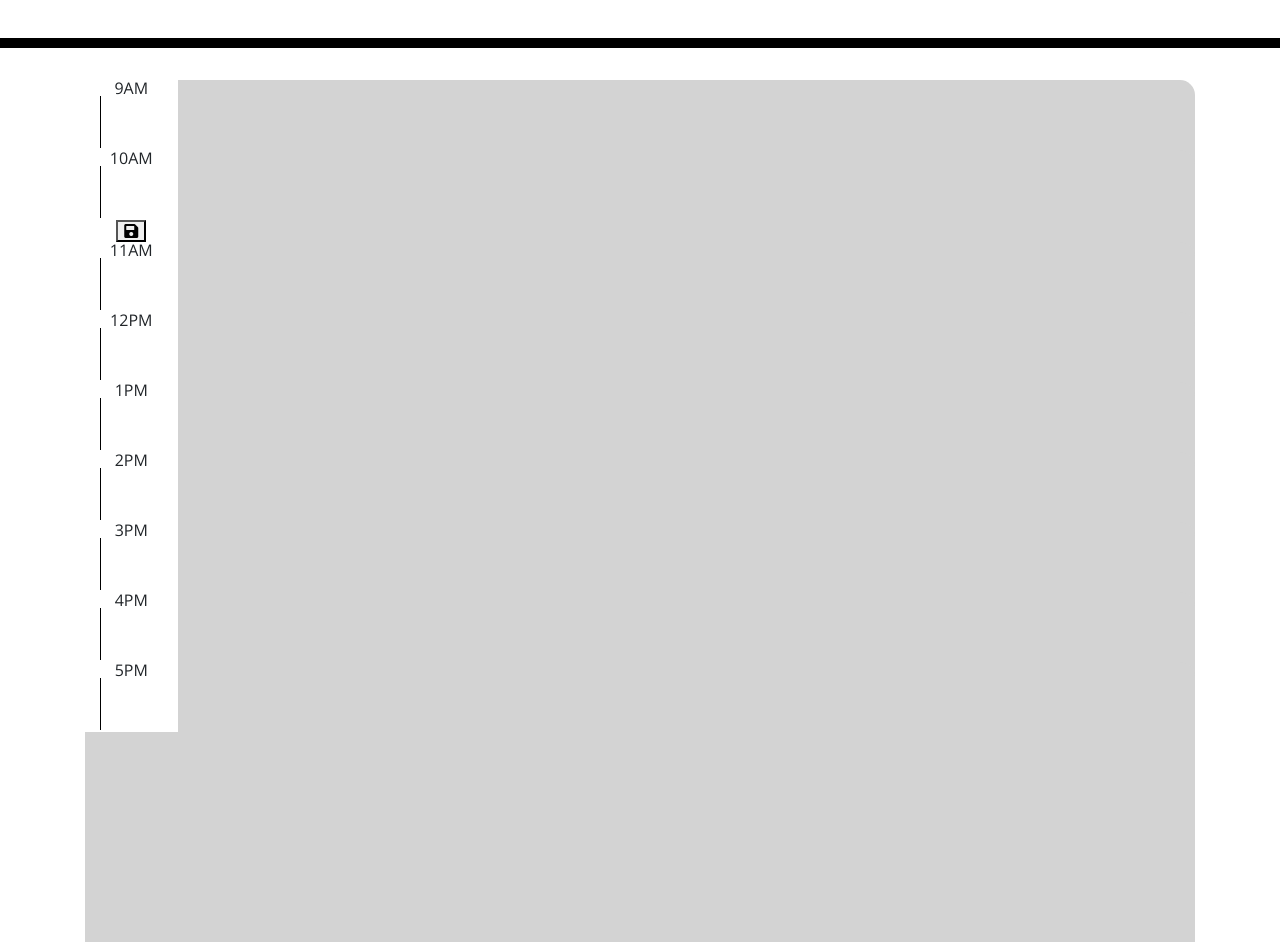
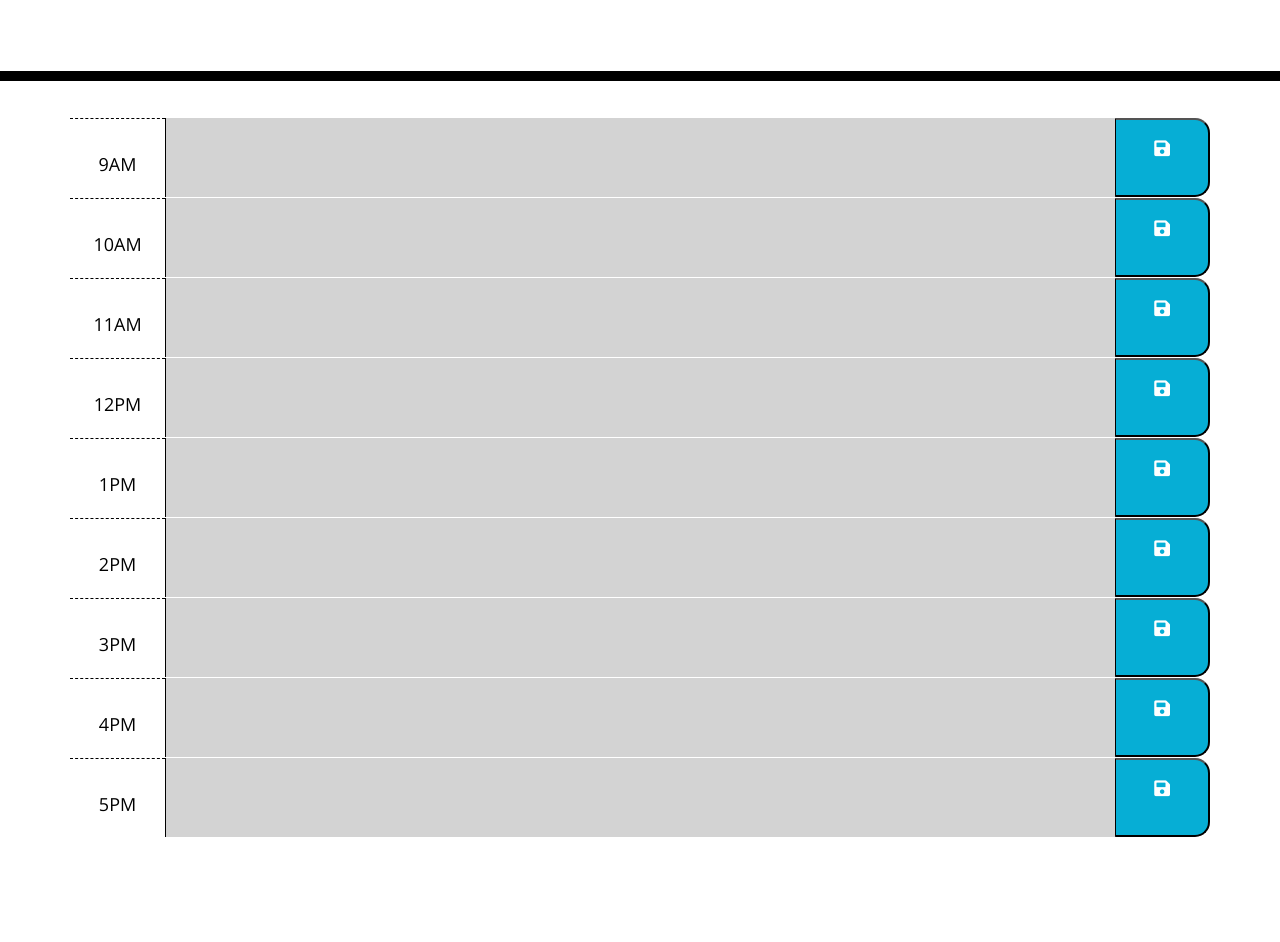
Before and after one commit to heatherviolet/work-day-scheduler, a plain HTML site: page Develop/index.html in a window 1280 px wide. Shown: the part 220-1162 px from the top of the page. After the commit the page ends 1057 px from the top, so only its background shows below. Drawn offline with nearby package versions, Linux system fonts and the light colour scheme.

Commit message:
css deletions and HTML completed

```diff
--- a/Develop/index.html
+++ b/Develop/index.html
@@ -30,70 +30,97 @@
     </header>
     <div class="container">
     <!-- Timeblocks go here -->
-      <div id="9AM" class="time-block">
-        <div class="col-md-1 time">
+
+
+        <div id="9AM" class="row time-block">
+        <div class="col-md-1 hour">
             9AM
-          <textarea class="text-box">
+        </div>
+        <textarea class="col-md-10 description">
         </textarea>
+        <button class="col-md-1 saveBtn" type="button"><i class="fas fa-save"></i>
+        </button>
       </div>
 
 
-      <div id="10AM" class="time-block">
-        <div class="col-md-1 time">
+      <div id="10AM" class="row time-block">
+        <div class="col-md-1 hour">
             10AM
-            <textarea class="text-box">
+        </div>
+        <textarea class="col-md-10 description">
           </textarea>
-          <button class="saveButton" type="button"><i class="fas fa-save"></i>
+          <button class="col-md-1 saveBtn" type="button"><i class="fas fa-save"></i>
           </button>
         </div>
 
-      <div id="11AM" class="time-block">
-        <div class="col-md-1 time">
+      <div id="11AM" class="row time-block">
+        <div class="col-md-1 hour">
             11AM
-            <textarea class="text-box">
+            </div>
+            <textarea class="col-md-10 description">
           </textarea>
+          <button class="col-md-1 saveBtn" type="button"><i class="fas fa-save"></i>
+          </button>
         </div>
 
-        <div id="12PM" class="time-block">
-          <div class="col-md-1 time">
+        <div id="12PM" class="row time-block">
+          <div class="col-md-1 hour">
               12PM
-              <textarea class="text-box">
+              </div>
+              <textarea class="col-md-10 description">
             </textarea>
+            <button class="col-md-1 saveBtn" type="button"><i class="fas fa-save"></i>
+            </button>
           </div>
 
-        <div id="1PM" class="time-block">
-          <div class="col-md-1 time">
+        <div id="1PM" class="row time-block">
+          <div class="col-md-1 hour">
               1PM
-              <textarea class="text-box">
+              </div>
+              <textarea class="col-md-10 description">
             </textarea>
+            <button class="col-md-1 saveBtn" type="button"><i class="fas fa-save"></i>
+            </button>
           </div>
 
-        <div id="2PM" class="time-block">
-          <div class="col-md-1 time">
+        <div id="2PM" class="row time-block">
+          <div class="col-md-1 hour">
               2PM
-              <textarea class="text-box">
+              </div>
+              <textarea class="col-md-10 description">
             </textarea>
+            <button class="col-md-1 saveBtn" type="button"><i class="fas fa-save"></i>
+            </button>
           </div>
 
-          <div id="3PM" class="time-block">
-            <div class="col-md-1 time">
+          <div id="3PM" class="row time-block">
+            <div class="col-md-1 hour">
                 3PM
-                <textarea class="text-box">
+            </div>
+                <textarea class="col-md-10 description">
               </textarea>
+              <button class="col-md-1 saveBtn" type="button"><i class="fas fa-save"></i>
+              </button>
             </div>
 
-            <div id="4PM" class="time-block">
-              <div class="col-md-1 time">
+            <div id="4PM" class="row time-block">
+              <div class="col-md-1 hour">
                   4PM
-                  <textarea class="text-box">
+              </div>
+                  <textarea class="col-md-10 description">
                 </textarea>
+                <button class="col-md-1 saveBtn" type="button"><i class="fas fa-save"></i>
+                </button>
               </div>
 
-            <div id="5PM" class="time-block">
-              <div class="col-md-1 time">
+            <div id="5PM" class="row time-block">
+              <div class="col-md-1 hour">
                     5PM
-                    <textarea class="text-box">
+              </div>
+                    <textarea class="col-md-10 description">
                     </textarea>
+                    <button class="col-md-1 saveBtn" type="button"><i class="fas fa-save"></i>
+                    </button>
                  </div>
 
 
--- a/Develop/style.css
+++ b/Develop/style.css
@@ -3,7 +3,12 @@ body {
   font-size: 16px;
   line-height: 1;
 }
-
+body,
+html {
+  font-family: 'Open Sans', sans-serif;
+  font-size: 18px;
+  color: #1f1f1f;
+}
 textarea{
   background: transparent;
   border: none;
@@ -28,6 +33,8 @@ textarea{
 .time-block{
   text-align: center;
   border-radius: 15px;
+  background-color: lightgray;
+  height: 500px;
 }
 
 .row {
@@ -69,12 +76,3 @@ textarea{
   font-size: 20px;
   transition: all .3s ease-in-out;
 }
-
-.time-block {
-  background-color: lightgray;
-  height: 500px;
-}
-
-.time {
-  background-color: white;
-}
```
